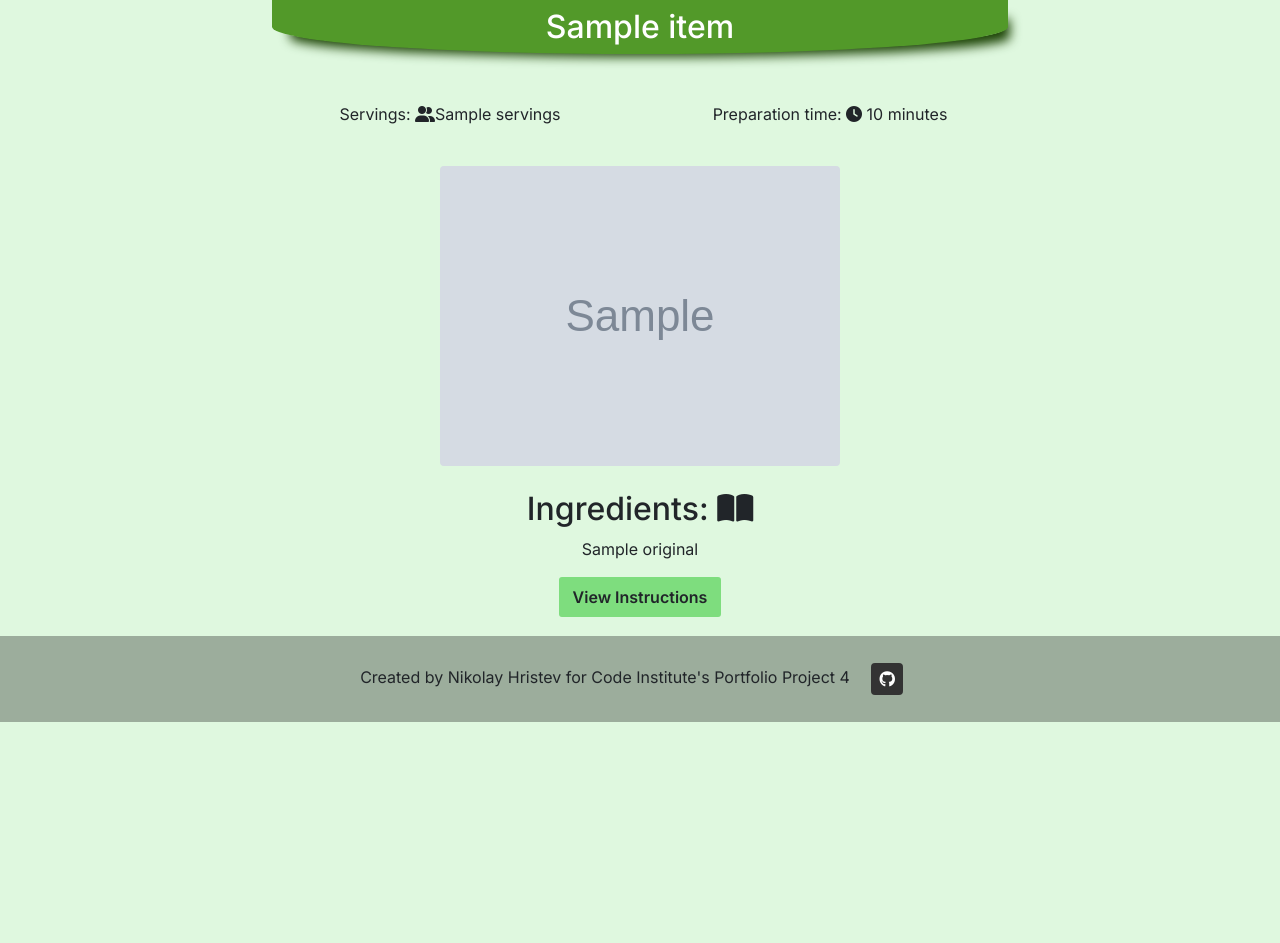
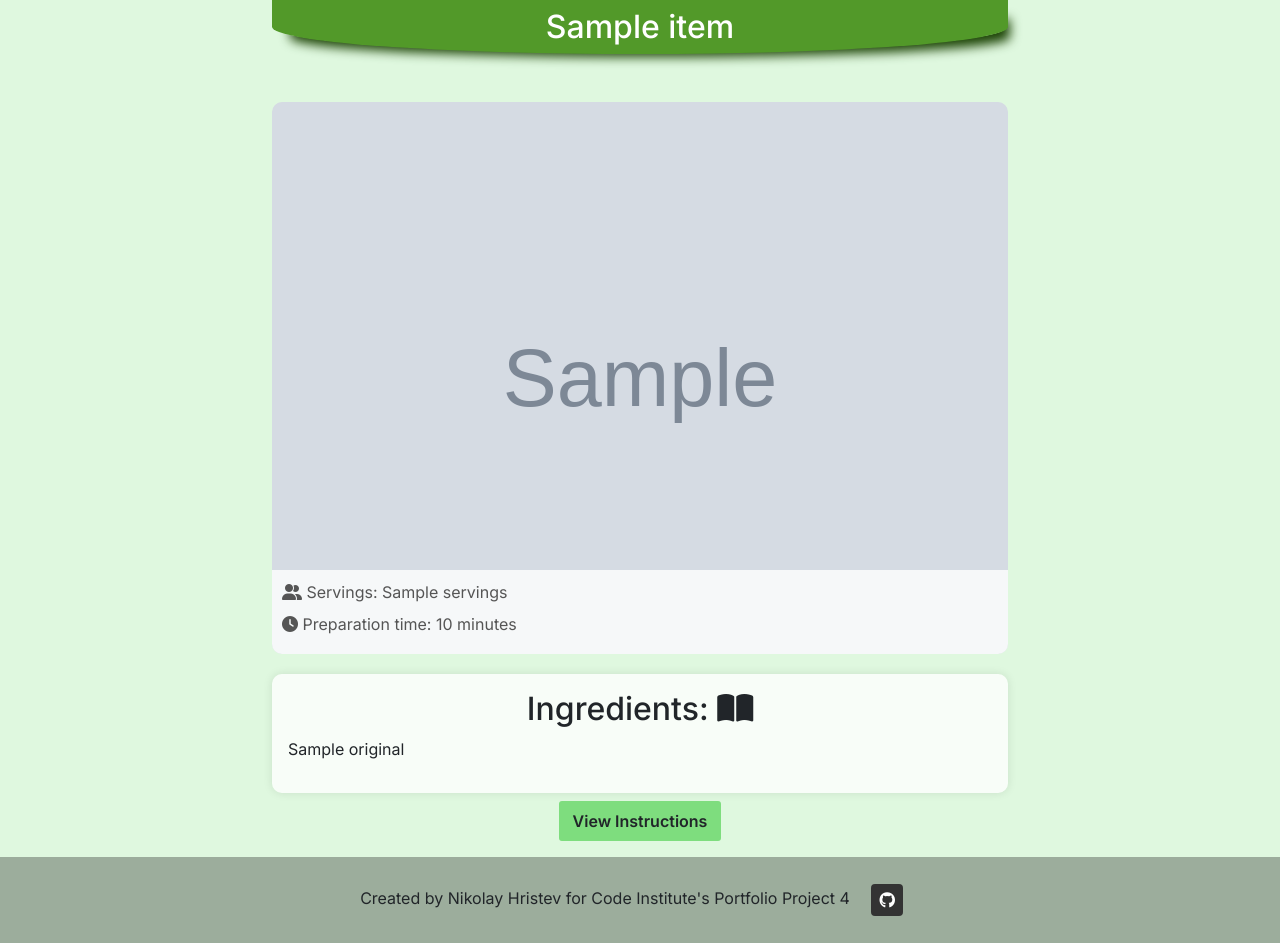
Before and after one commit to devnickocodes/healthifyzone, a Django app: page /recipe/1/ in a window 1280 px wide. Shown: the part 78-1021 px from the top of the page. Before the commit the page ends 800 px from the top, so only its background shows below. Run offline with Django 4.2, Linux system fonts and the light colour scheme; tables that the repository leaves empty hold one stand-in row (values such as "Sample post"); grey boxes marked "Sample" are stand-in pictures; a database or web service that is not in the repository returns one stand-in record (values such as "Sample title"); data that the repository does not hold is empty.

Commit message:
adjust the styling of the recipe carrd

```diff
--- a/main/views.py
+++ b/main/views.py
@@ -79,6 +79,7 @@ def view_by_category(request, category_slug):
         {'articles': articles, 'category': category}
     )
 
+@login_required
 def edit_comment(request, article_slug, comment_id):
 
     if request.method == "POST":
@@ -100,6 +101,7 @@ def edit_comment(request, article_slug, comment_id):
 
     return HttpResponseRedirect(reverse('view_article', args=[article_slug]))
 
+@login_required
 def delete_comment(request, article_slug, comment_id):
 
     comment = get_object_or_404(Comment, pk=comment_id)
--- a/recipes/templates/recipes/recipe_detail.html
+++ b/recipes/templates/recipes/recipe_detail.html
@@ -1,26 +1,27 @@
 {% extends "base.html" %}
 {% block content %}
+
+<!--  Recipe Detail  -->
+
 <div class="container">
     <div class="row justify-content-center">
-      <div class="col-md-8">
+        <div class="col-md-8 blury-bg mb-2">
             <h1 class="text-center mb-5 py-2 category-header">{{ recipe_data.title }}</h1>
-        <div class="row mb-4">
-          <div class="col-md-6 text-center">
-            <p>Servings: <i class="fa-solid fa-user-group"></i>{{ recipe_data.servings }}</p>
-          </div>
-          <div class="col-md-6 text-center">
-            <p>Preparation time: <i class="fa-solid fa-clock"></i> {{ recipe_data.readyInMinutes }} minutes</p>
+            <div class="recipe-image-container">
+                <img src="{{ recipe_data.image }}" alt="{{ recipe_data.title }}'s Recipe Image" class="img-fluid rounded recipe-image" />
+                <div class="recipe-info">
+                    <p class="recipe-info-item mb-2"><i class="fa-solid fa-user-group"></i> Servings: {{ recipe_data.servings }}</p>
+                    <p class="recipe-info-item mb-2"><i class="fa-solid fa-clock"></i> Preparation time: {{ recipe_data.readyInMinutes }} minutes</p>
                 </div>
             </div>
-        <div class="text-center mb-4">
-          <img src="{{ recipe_data.image }}" alt="{{ recipe_data.title }}'s Recipe Image" class="img-fluid rounded" />
-        </div>
+            <div class="recipe-bg p-3 mb-2">
                 <h2 class="text-center">Ingredients: <i class="fa-solid fa-book-open"></i></h2>
-        <ul class="list-unstyled text-center">
+                <ul class="list-unstyled">
                     {% for ingredient in recipe_data.extendedIngredients %}
                     <li>{{ ingredient.original }}</li>
                     {% endfor %}
                 </ul>
+            </div>
             <div class="text-center">
                 <a class="btn main-btn mb-2" href="#">View Instructions</a>
             </div>
--- a/static/css/style.css
+++ b/static/css/style.css
@@ -256,3 +256,36 @@ h2{
 }
 
 /* Recipe Detail Page */
+
+.recipe-image-container {
+    position: relative;
+    overflow: hidden;
+    border-radius: 10px;
+    margin-bottom: 20px;
+}
+
+.recipe-image {
+    width: 100%;
+    height: auto;
+}
+
+.recipe-info {
+    position: absolute;
+    bottom: 0;
+    left: 0;
+    width: 100%;
+    background-color: rgba(255, 255, 255, 0.8);
+    padding: 10px;
+}
+
+.recipe-info-item {
+    font-size: 16px;
+    color: #555;
+}
+
+.recipe-bg {
+    background-color: rgba(255, 255, 255, 0.8);
+    border-radius: 10px;
+    padding: 20px;
+    box-shadow: 0px 0px 10px rgba(0, 0, 0, 0.1);
+}
```
Lines whose indentation alone changed are shown as unchanged.
